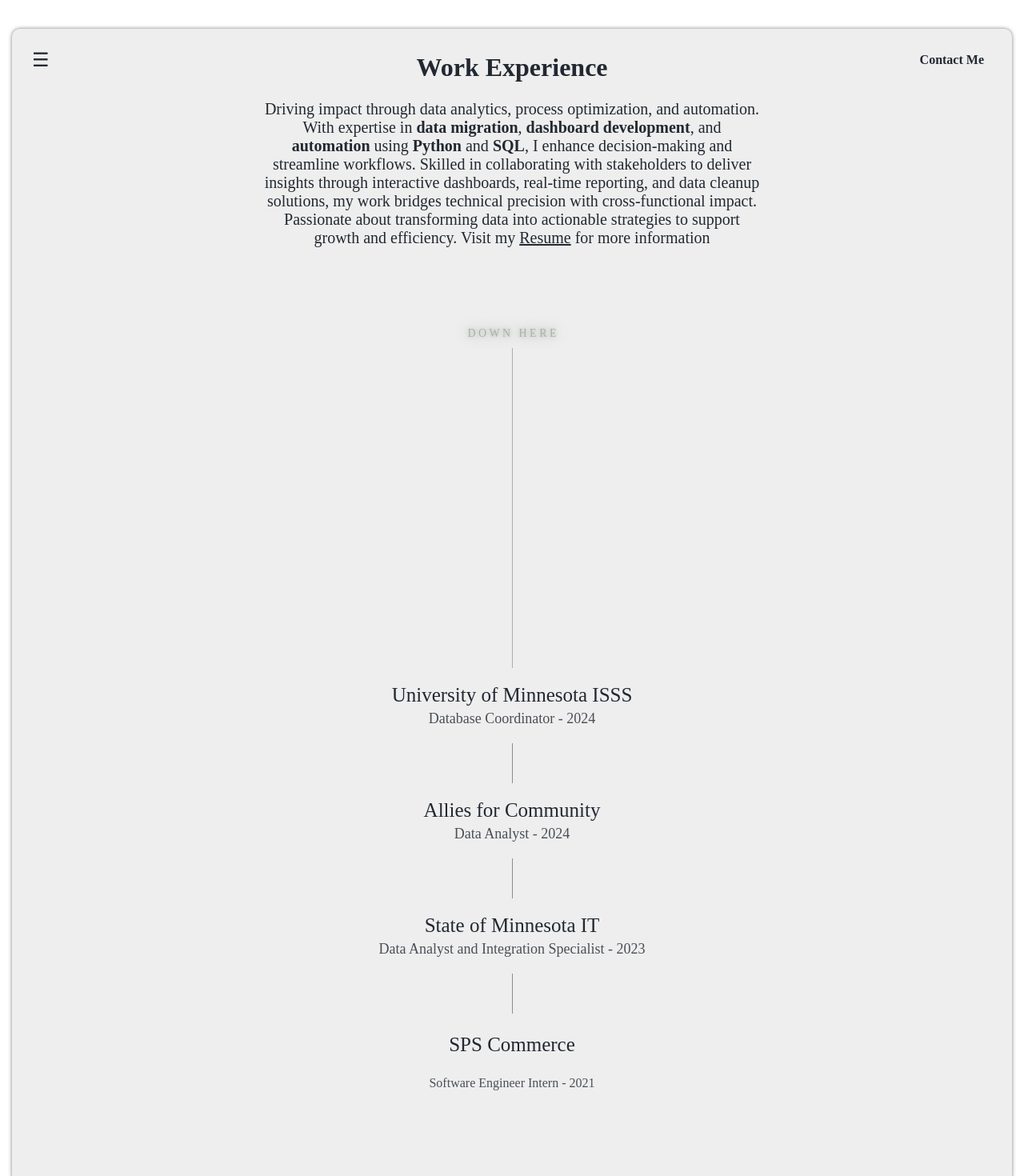
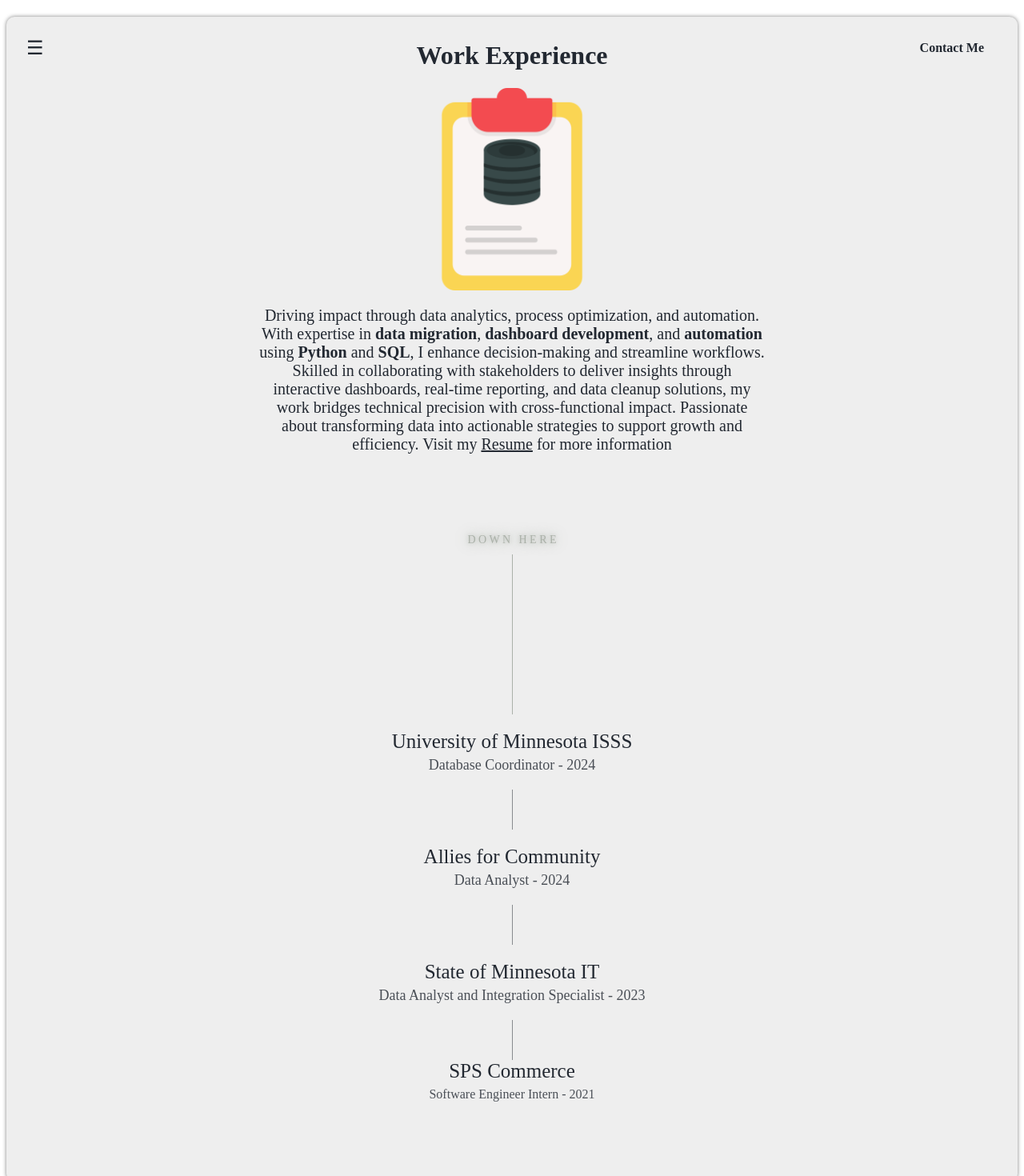
Before and after one commit to JustOmar36/React-Portfolio, a React (Vite) app: page /work in a window 1280 px wide. Shown: the top 1470 px of the page at 80% size. Built offline with nearby package versions, Linux system fonts and the light colour scheme.

Commit message:
Work Experience Completed

```diff
--- a/src/components/ScrollIndicator.jsx
+++ b/src/components/ScrollIndicator.jsx
@@ -1,6 +1,6 @@
 import React, { useEffect, useState } from 'react';
 
-const ScrollIndicator = () => {
+const ScrollIndicator = ({ height = '400px'}) => {
     const [glowAnimation, setGlowAnimation] = useState(false);
 
     useEffect(() => {
@@ -32,7 +32,7 @@
 
     const scrollLineStyle = {
         width: '1px',
-        height: '400px',
+        height: height,
         backgroundColor: '#697565',
         opacity: 0.5,
     };
--- a/src/index.css
+++ b/src/index.css
@@ -1,9 +1,3 @@
-body {
-  margin: 0;
-  padding: 15px;
-  height: 100%;
-}
-
 h1 {
   color: #222831;
   text-align: center;
@@ -131,13 +125,15 @@
 .intern{
   font-size: 25px;
   color: '#222831';
+  margin: 0;
 }
 
 .intern-position{
   font-size: '18px';
-  margin-top: '5px';
   color: '#222831';
   opacity: 0.8;
+  margin: 0;
+  margin-top: 6px;
 }
 
 .work-description{
@@ -145,3 +141,12 @@
   margin: 0 auto;
   font-size: 20px;
 }
+
+.data-img{
+  display: flex;               /* Enable Flexbox layout */
+  justify-content: center;     /* Center horizontally */
+  align-items: center;         /* Center vertically */
+  margin: auto;
+  padding-bottom: 20px;
+  max-width: 20%;                 /* Full width of the parent */
+}
--- a/src/pages/Work.jsx
+++ b/src/pages/Work.jsx
@@ -3,10 +3,11 @@
 
 function Work() {
   return (
-    <div class="container-border">
+    <div className="container-border">
       <h1>Work Experience</h1>
+      <img src="/src/assets/data-report.png" alt="data analysis" className="data-img"></img>
       <p className="work-description">Driving impact through data analytics, process optimization, and automation. With expertise in <b>data migration</b>, <b>dashboard development</b>, and <b>automation</b> using <b>Python</b> and <b>SQL</b>, I enhance decision-making and streamline workflows. Skilled in collaborating with stakeholders to deliver insights through interactive dashboards, real-time reporting, and data cleanup solutions, my work bridges technical precision with cross-functional impact. Passionate about transforming data into actionable strategies to support growth and efficiency. Visit my <a href = "https://docs.google.com/document/d/1GK-HvtB42Tm8Yhrtj_MgmOUbOnObfs1TEq_Ax1vrgc8/edit?usp=sharing" target="_blank">Resume</a> for more information</p>
-      <Scroll />
+      <Scroll height="200px"/>
       <Divider text="University of Minnesota ISSS" description="Database Coordinator - 2024"/>
       <Divider text="Allies for Community" description="Data Analyst - 2024"/>
       <Divider text="State of Minnesota IT" description="Data Analyst and Integration Specialist - 2023"/>
```
Also changed, not shown: src/assets/data-report.png (added).
